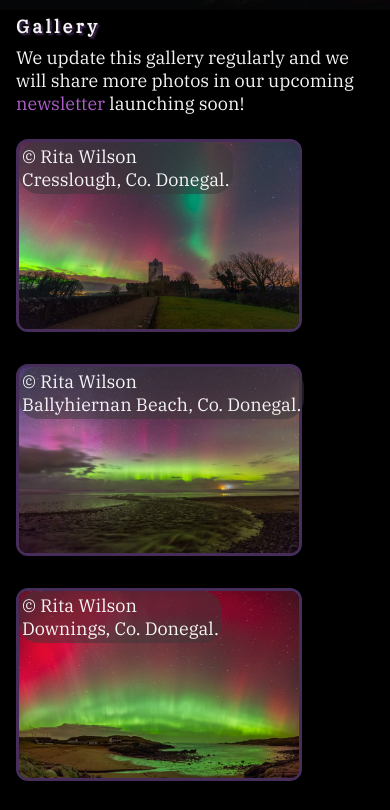
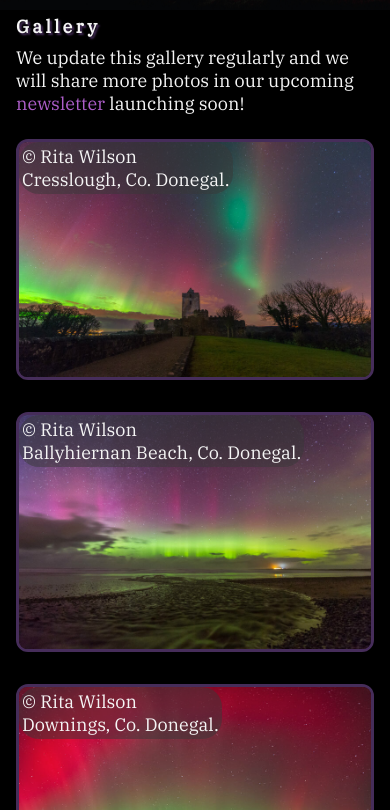
Before and after one commit to modonohoe/aurora-chasers-ireland, a plain HTML site: page gallery.html in a window 390 px wide. Shown: the part 491-1301 px from the top of the page. Drawn offline with Linux system fonts and the light colour scheme; a web font is replaced by a local one.

Commit message:
Fix gallery responsiveness

```diff
--- a/assets/css/style.css
+++ b/assets/css/style.css
@@ -317,7 +317,7 @@ header {
 #flexbox-photos {
     display: flex;
     flex-wrap: wrap;
-    justify-content: center space-evenly;
+    justify-content: space-evenly;
     flex-direction: row;
     align-items: flex-start;
 }
@@ -687,7 +687,7 @@ footer a {
 
     #flexbox-photos span {
         min-width: 250px;
-        max-width: 280px;
+        max-width: 440x;
     }
 
 }
```
